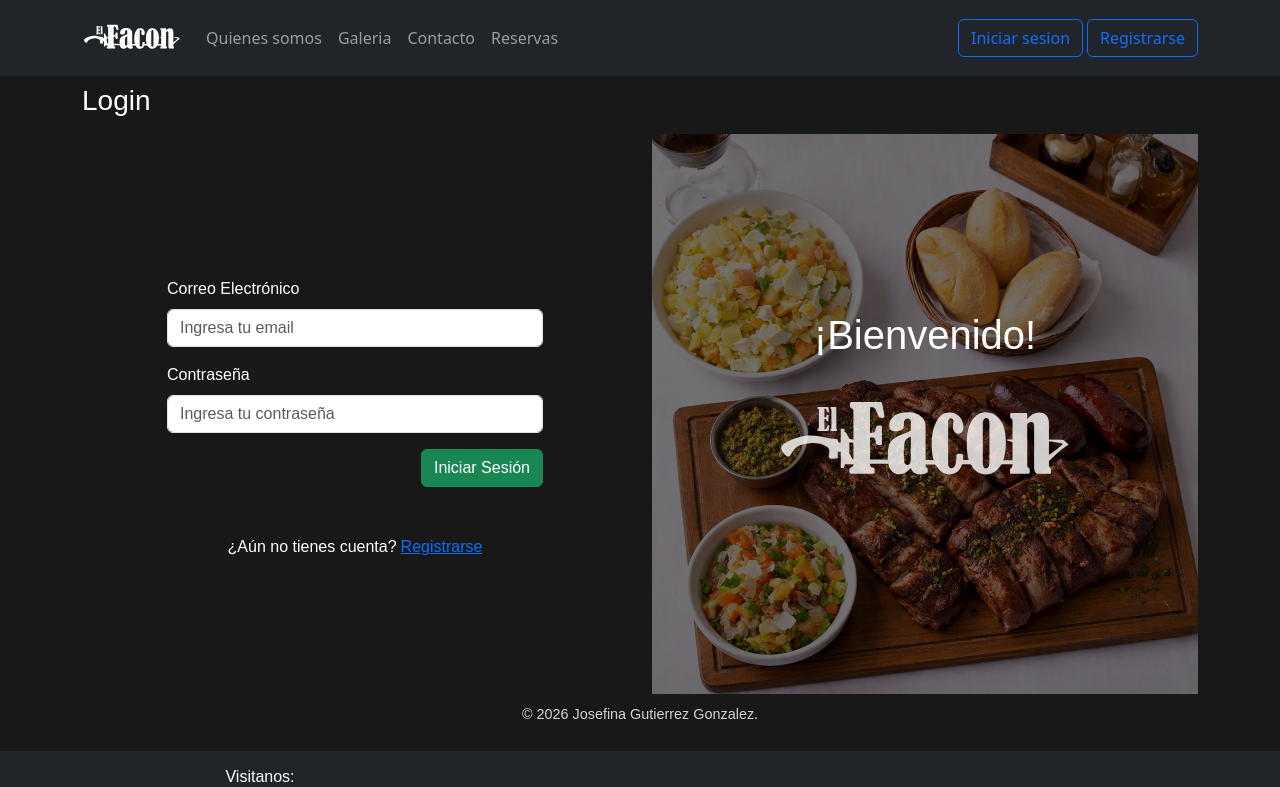
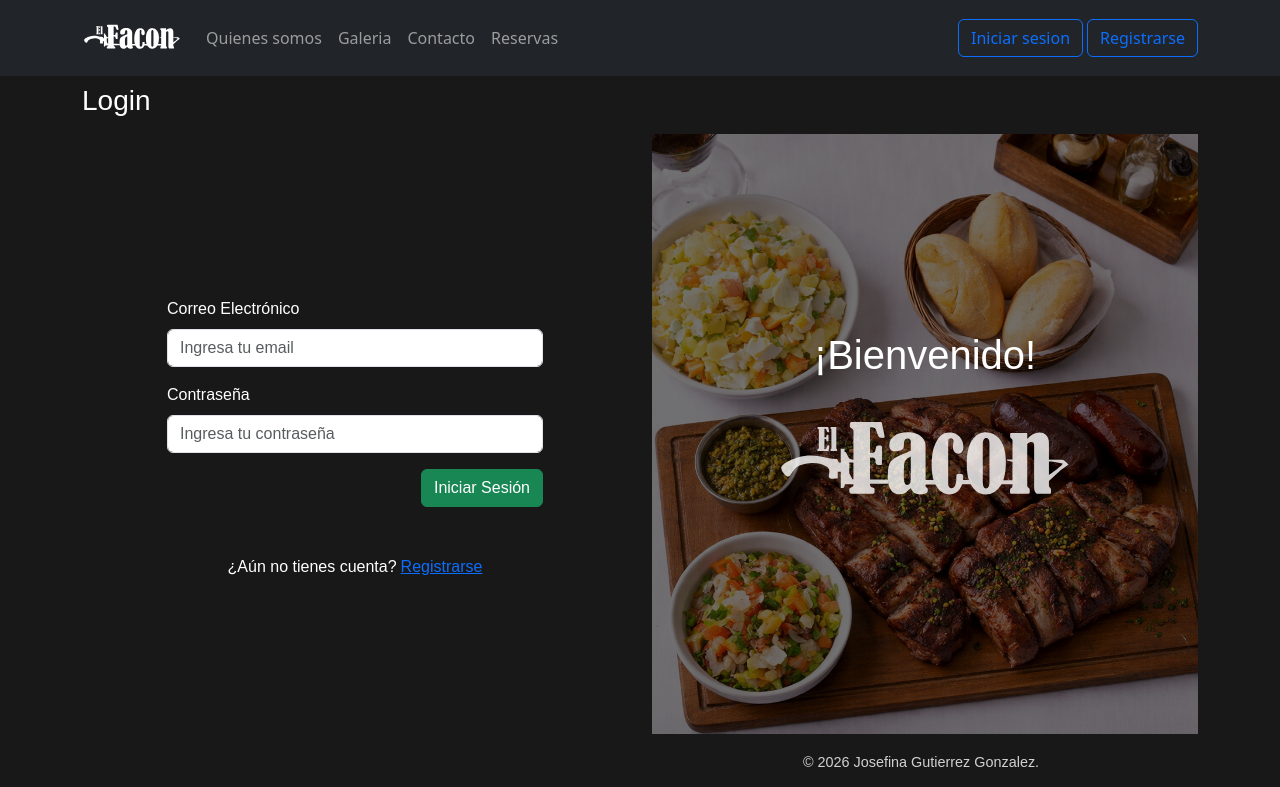
Before and after one commit to Jogutgon/el-facon-frontend, a React (Vite) app: page /login in a window 1280 px wide. Shown: the top 787 px of the page. Built offline with nearby package versions, Linux system fonts and the light colour scheme.

Commit message:
Repair: Logout, import useNavigate into the Header component

```diff
--- a/src/App.jsx
+++ b/src/App.jsx
@@ -30,7 +30,12 @@ function App() {
 
   const changeJwt = (value) => {
     setJwt(value)
-    localStorage.setItem("token", value)
+    // localStorage.setItem("token", value)
+    if(value) {
+      localStorage.setItem("token", value)
+    } else {
+      localStorage.removeItem("token")
+    }
   }
 
   useEffect(() => {
--- a/src/components/Header.jsx
+++ b/src/components/Header.jsx
@@ -2,14 +2,18 @@ import { Link } from 'react-router-dom';
 import { Button, Container, Nav, Navbar } from 'react-bootstrap'
 import logo from '../assets/icons/logo.svg'
 import PropTypes from 'prop-types';
+import { useNavigate } from 'react-router-dom';
 
 function Header({ authenticated = false, admin = false, changeJwt }) {
+
+  const navigate = useNavigate();
+
   return (
     <div>
       <Navbar expand="lg" bg="dark" variant='dark'
       data-bs-theme="dark" className='justify-content-between text-center' fixed='top'>
       <Container>
-        <Navbar.Brand href="/">
+        <Navbar.Brand as={Link} to='/'>
             <img
               src={logo}
               className="d-inline-block align-top img-fluid"
@@ -55,7 +59,11 @@ function Header({ authenticated = false, admin = false, changeJwt }) {
                   <Button variant="outline-primary" as={Link} to='/register' >Registrarse</Button>
                 </>
               ) : (
-                  <Button variant="btn btn-link" onClick={() => changeJwt("")} >Cerrar sesion</Button>
+                  <Button variant="btn btn-link"
+                  onClick={() => {
+                    changeJwt("");
+                    navigate("/login");}
+                  } >Cerrar sesion</Button>
           )
         }
 
--- a/src/pages/LoginScreen.jsx
+++ b/src/pages/LoginScreen.jsx
@@ -109,9 +109,11 @@ function LoginScreen({ changeJwt }) {
             <div className="login-overlay">
               <h1 className="">¡Bienvenido!</h1>
               <img src={logo} alt="logo" className="img-fluid logo" />
+
+
+
             </div>
           </div>
-
         </Col>
       </Row>
       <div className="login-copyright">
--- a/src/styles/LoginStyles.css
+++ b/src/styles/LoginStyles.css
@@ -1,9 +1,11 @@
 
 .login-page{
-    display: flex;
+  padding-top: 80px;
+  min-height: 100vh;
+    /* display: flex;
     flex-direction: column;
     padding-top: 80px;
-    min-height: calc(100vh - 80px);
+    min-height: calc(100vh - 80px); */
 
 }
 
@@ -13,7 +15,8 @@
     flex: 1;
     display: flex;
     align-items: stretch;
-    min-height: 70vh;
+
+    min-height: 75vh;
 }
 
 .login-col-img{
@@ -47,11 +50,19 @@
 }
 
 .login-copyright{
-    text-align: center;
+  position: absolute;
+  bottom: 10px;
+  right:39px;
+  width: 50%;
+  text-align: center;
+  font-size: 0.9rem;
+  opacity: 0.8;
+
+    /* text-align: center;
     margin-top: auto;
     padding: 10px 0;
     font-size: 0.9rem;
-    opacity: 0.8;
+    opacity: 0.8; */
 }
 
 .logo{
```
